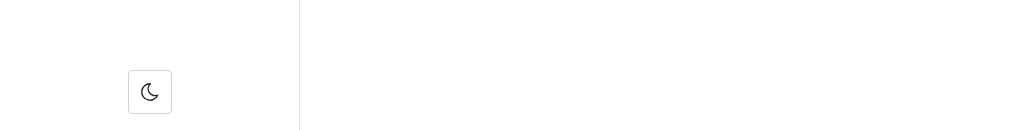
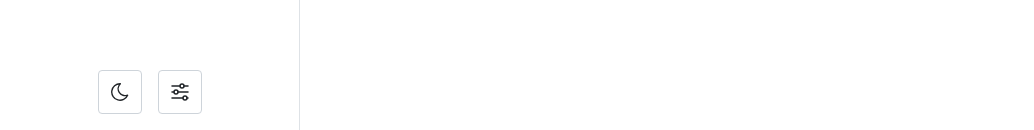
Before and after one commit to NathanMBR/oligula-teste, a React (Vite) app: page / in a window 1280 px wide. Shown: the part 670-800 px from the top of the page, without its empty margins (0-1034 px from the left). Built offline with nearby package versions, Linux system fonts and the light colour scheme.

Commit message:
feat: add settings button to navbar

```diff
--- a/src/layouts/Navbar/Navbar.tsx
+++ b/src/layouts/Navbar/Navbar.tsx
@@ -11,12 +11,14 @@ import {
 } from 'react'
 import { Link } from 'react-router-dom'
 
+import { PreloadContext } from '../../providers'
+
 import {
   type NavbarItemsLabels,
   navbarItems
 } from './navbarItems'
 import { ThemeSwitch } from './ThemeSwitch'
-import { PreloadContext } from '../../providers'
+import { Settings } from './Settings'
 
 import classes from './Navbar.module.css'
 
@@ -69,9 +71,11 @@ export const Navbar = (props: NavbarProps) => {
             }
           </div>
 
-          <div>
+          <Group justify='center'>
             <ThemeSwitch />
-          </div>
+
+            <Settings />
+          </Group>
         </nav>
       </AppShell.Navbar>
 
--- /dev/null
+++ b/src/layouts/Navbar/Settings.tsx
@@ -0,0 +1,10 @@
+import { ActionIcon } from '@mantine/core'
+import { IconAdjustmentsHorizontal } from '@tabler/icons-react'
+
+export const Settings = () => {
+  return (
+    <ActionIcon variant='default' size='xl'>
+      <IconAdjustmentsHorizontal stroke={1.5} />
+    </ActionIcon>
+  )
+}
```
